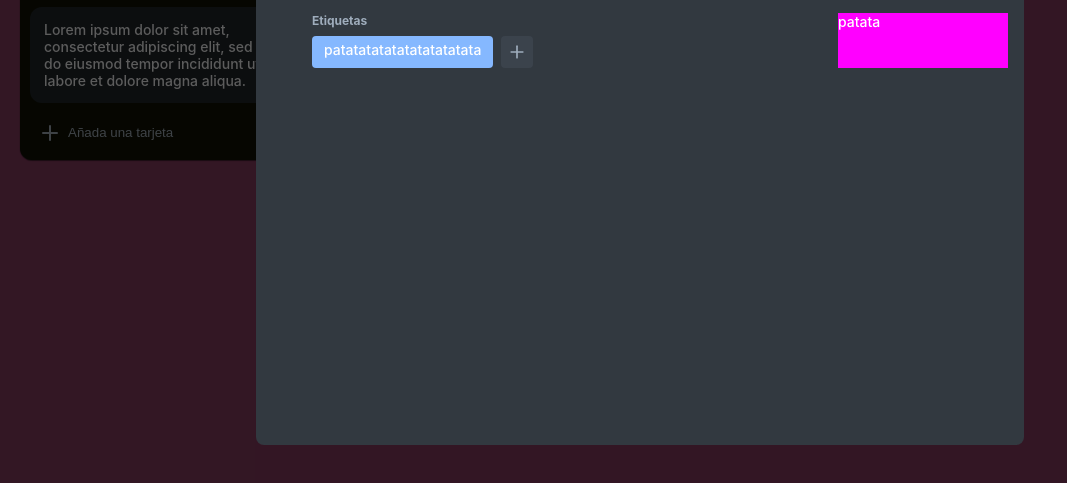
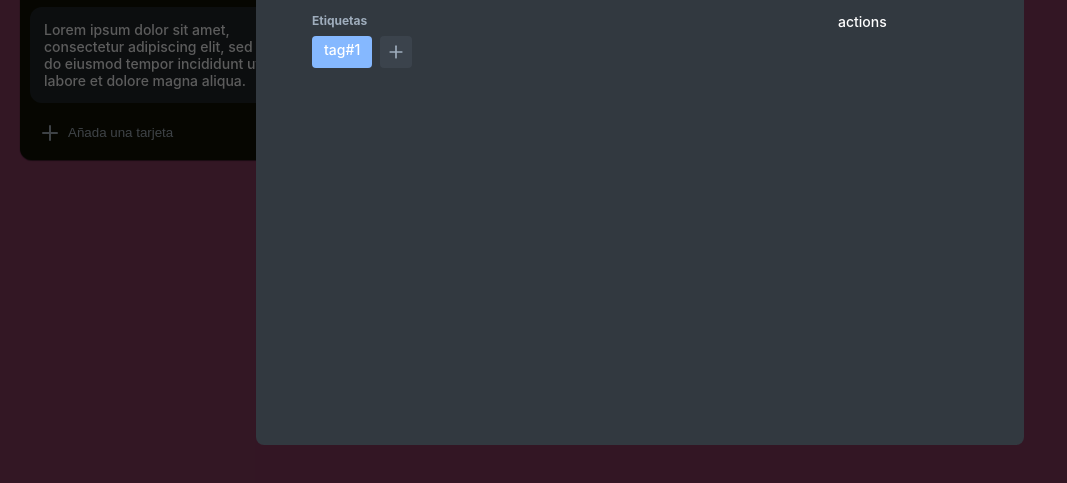
Before and after one commit to JonAnderBeroz/trello-clone, a website built with Vite: page frontend/index.html in a window 1280 px wide. Both pictures are taken after a click on the item 156 px from the left and 135 px from the top of the page. Shown: the part 203-686 px from the top of the page, without its empty margins (0-1067 px from the left). Built offline with nearby package versions, Linux system fonts and the light colour scheme.

Commit message:
Style for prod

```diff
--- a/frontend/index.html
+++ b/frontend/index.html
@@ -39,7 +39,7 @@
           <section class="tags">
             <h3>Etiquetas</h3>
             <div class="tag-list">
-              <span class="tag">patatatatatatatatatatata</span>
+              <span class="tag">tag#1</span>
               <button class="add-tag">
                 <svg xmlns="http://www.w3.org/2000/svg" class="icon icon-tabler icon-tabler-plus" width="20" height="20"
                   viewBox="0 0 24 24" stroke-width="2" stroke="currentColor" fill="none" stroke-linecap="round"
@@ -53,7 +53,7 @@
           </section>
         </article>
         <article class="actions">
-          <p>patata</p>
+          <p>actions</p>
         </article>
       </section>
     </main>
--- a/frontend/src/styles/overlay.css
+++ b/frontend/src/styles/overlay.css
@@ -67,10 +67,6 @@
   gap: 8px;
 }
 
-.modal-body .actions {
-  background-color: magenta;
-}
-
 .modal-body .information {
   margin-left: 40px;
 }
```
